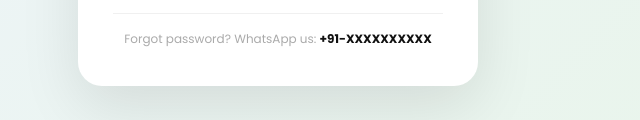
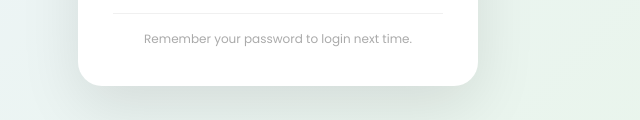
Before and after one commit to thelegendinsane1-crypto/Apna-Pharma-, a plain HTML site: page index.html in a window 1280 px wide. Both pictures are taken after a click on the button "Returning User". Shown: the part 630-750 px from the top of the page, without its empty margins (362-1002 px from the left). Drawn offline with Linux system fonts and the light colour scheme.

Commit message:
index.html

```diff
--- a/index.html
+++ b/index.html
@@ -305,8 +305,7 @@ h1 {
     </div>
     <button class="btn-main" onclick="relogin()">Login to Course →</button>
     <hr class="divider">
-    <p style="font-size:12px;color:#aaa;">Forgot password? WhatsApp us: <strong style="color:#111;">+91-XXXXXXXXXX</strong></p>
-  </div>
+   <p style="font-size:12px;color:#aaa;">Remember your password to login next time.</p>
 </div>
 
 <!-- ===== SET PASSWORD CARD ===== -->
```
